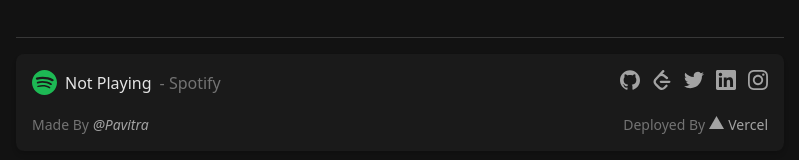
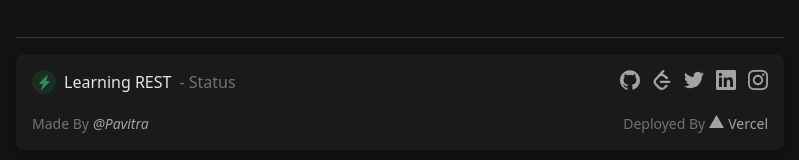
Before and after one commit to Pavitra554/portfolio, a Next.js app: page / in a window 1280 px wide. Shown: the part 911-1071 px from the top of the page, without its empty margins (240-1039 px from the left). Built offline with nearby package versions, Linux system fonts and the light colour scheme.

Commit message:
✅ Added status in footer

```diff
--- a/components/Footer/Footer.tsx
+++ b/components/Footer/Footer.tsx
@@ -2,9 +2,10 @@ import React from 'react';
 import Link from 'next/link';
 
 //React Icons
-import {SiVercel,SiSpotify} from 'react-icons/si';
+import {SiVercel} from 'react-icons/si';
 import { SOCIAL_DATA } from '../../data/socialLinks';
 import SocialButtonFooter from '../Buttons/SocialButtonFooter';
+import {BsFillLightningChargeFill} from 'react-icons/bs';
 
 
 const Footer = () => {
@@ -20,9 +21,11 @@ const Footer = () => {
     >
       <div className='flex flex-col md:flex-row justify-between mb-5'>
         <div className=' flex flex-row space-x-2 items-center text-md text-neutral-500'>
-          <SiSpotify color='#1DB954' size={25} />
-          <div className='text-neutral-200'>Not Playing</div>
-          <div>- Spotify</div>
+          <div className='flex justify-center items-center h-6 w-6 rounded-full bg-[#3ddc84]/10'>
+            <BsFillLightningChargeFill className="text-[#3ddc84] animate-pulse" size={15}/>
+          </div>
+          <div className='text-neutral-200'>Learning REST</div>
+          <div>- Status</div>
         </div>
 
         <div className='flex flex-row mt-4 md:mt-0 space-x-3'>
```
